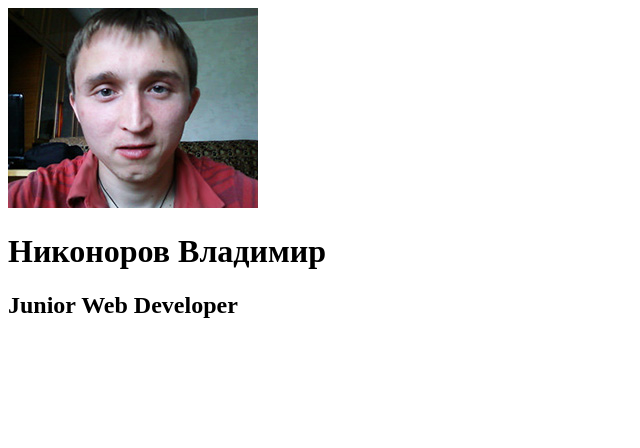
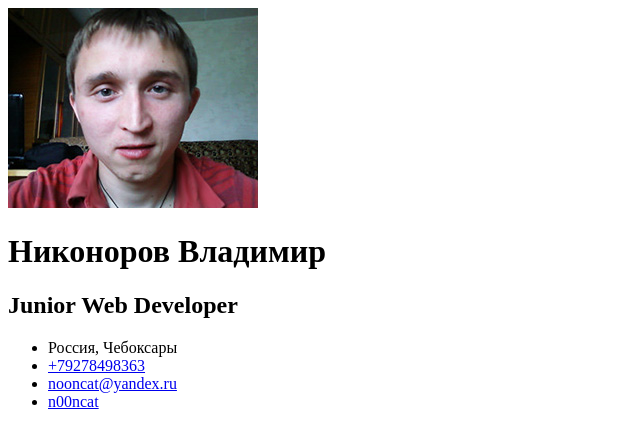
Before and after one commit to nooncat/resume, a plain HTML site: page index.html in a window 1280 px wide. Shown: the whole page, without its empty margins (0-640 px from the left). Drawn offline with Linux system fonts and the light colour scheme.

Commit message:
add contacts block

```diff
--- a/index.html
+++ b/index.html
@@ -10,6 +10,12 @@
       <img src="assets/images/photo.jpg" class="photo" alt="photo" width="250" height="200">
       <h1>Никоноров Владимир</h1>
       <h2>Junior Web Developer</h2>
+      <ul class="contacts">
+        <li>Россия, Чебоксары</li>
+        <li><a href="tel:+79278498363">+79278498363</a></li>
+        <li><a href="mailto:nooncat@yandex.ru">nooncat@yandex.ru</a></li>
+        <li><a href="skype:n00ncat?call">n00ncat</a></li>
+      </ul>
     </header>
   </body>
 </html>
```
